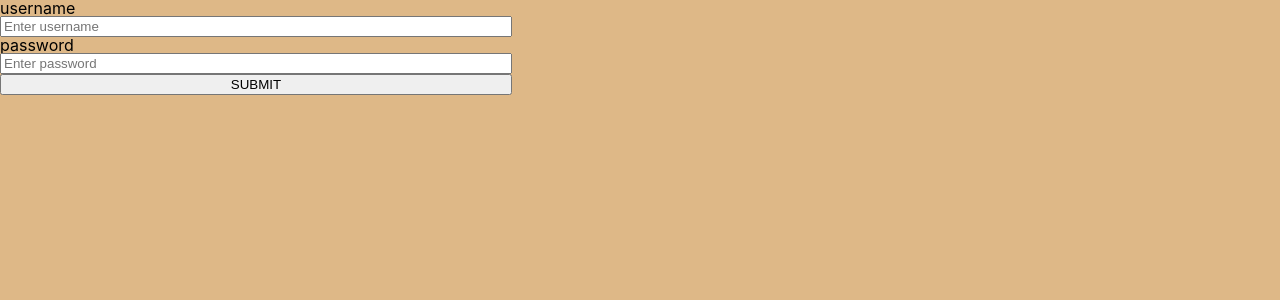
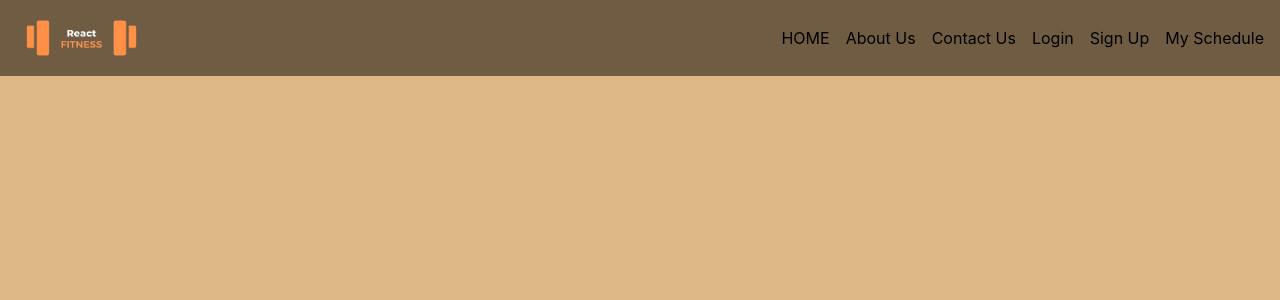
Before and after one commit to CamilaCastro98/Gestor_de_turnos, a React (Vite) app in the folder front/vite-project/: page / in a window 1280 px wide. Shown: the top 300 px of the page. Built offline with nearby package versions, Linux system fonts and the light colour scheme.

Commit message:
Enrutar app y aplicar navigation a register y login

```diff
--- a/front/vite-project/package.json
+++ b/front/vite-project/package.json
@@ -12,7 +12,8 @@
   "dependencies": {
     "formik": "^2.4.6",
     "react": "^18.2.0",
-    "react-dom": "^18.2.0"
+    "react-dom": "^18.2.0",
+    "react-router-dom": "^6.23.1"
   },
   "devDependencies": {
     "@types/react": "^18.2.66",
--- a/front/vite-project/src/App.jsx
+++ b/front/vite-project/src/App.jsx
@@ -4,16 +4,26 @@ import Navbar from './components/Navbar/Navbar'
 import MySchedule from './views/MySchedule/MySchedule'
 import Register from './views/Register/Register'
 import Login from './views/Login/Login'
+import About from './views/About/About'
+import Contact from './views/Contact/Contact'
+import { Routes,Route } from 'react-router-dom'
+import { useLocation } from 'react-router-dom'
 
 function App() {
 
+  const location = useLocation()
+
   return (
     <>
-      {/* < Navbar/> */}
-      {/* < Home /> */}
-      {/* < MySchedule/> */}
-      {/* < Register/> */}
-      < Login/>
+      {location.pathname === "/register" || location.pathname === "/login" ? null : < Navbar/>}
+      <Routes>
+        <Route path="/home" element={< Home />}></Route>
+        <Route path="/about" element={< About />}></Route>
+        <Route path="/contact" element={< Contact />}></Route>
+        <Route path="/schedule" element={< MySchedule />}></Route>
+        <Route path="/register" element={< Register />}></Route>
+        <Route path="/login" element={< Login />}></Route>
+      </Routes>
     </>
   )
 
--- a/front/vite-project/src/components/Navbar/Navbar.jsx
+++ b/front/vite-project/src/components/Navbar/Navbar.jsx
@@ -1,13 +1,17 @@
 import styles from "./Navbar.module.css"
+import { Link } from "react-router-dom"
 
 const Navbar = () => {
     return (
         <nav>
             <img className={styles.logo} src="../src/assets/logo.png" alt="logo" />
             <div className={styles.navbarLinks}>
-                <a href="">About</a>
-                <a href="">Login</a>
-                <a href="">Sign Up</a>
+                <Link to="/home">HOME</Link>
+                <Link to="/about">About Us</Link>
+                <Link to="/contact">Contact Us</Link>
+                <Link to="/login">Login</Link>
+                <Link to="/register">Sign Up</Link>
+                <Link to="/schedule">My Schedule</Link>
             </div>
         </nav>
     )
--- a/front/vite-project/src/main.jsx
+++ b/front/vite-project/src/main.jsx
@@ -1,9 +1,12 @@
 import React from 'react'
 import ReactDOM from 'react-dom/client'
 import App from './App.jsx'
+import {BrowserRouter} from 'react-router-dom'
 
 ReactDOM.createRoot(document.getElementById('root')).render(
   <React.StrictMode>
-    <App />
+    <BrowserRouter>
+        <App />
+    </BrowserRouter>
   </React.StrictMode>,
 )
--- a/front/vite-project/src/views/Login/Login.jsx
+++ b/front/vite-project/src/views/Login/Login.jsx
@@ -1,14 +1,18 @@
 import axios from "axios"
 import {Formik,Field,Form,ErrorMessage} from "formik"
 import validateLogin from "../../helpers/validations/login"
+import { useNavigate } from "react-router-dom"
 
 
 const Login = () => {
 
-    const sendRequest = async (values) => {
+    const navigate = useNavigate()
+
+    const handleOnSubmit = async (values) => {
         try {
            await axios.post("http://localhost:3000/users/login",values)
            alert("Your are logged in!")
+           navigate("/home")
         } catch(error) {
             if (error.response && error.response.data && error.response.data.error) {
                 alert("Error: " + error.response.data.error);
@@ -27,7 +31,7 @@ const Login = () => {
                 password: ""
             }}
             validate={validateLogin}
-            onSubmit={sendRequest}>
+            onSubmit={handleOnSubmit}>
                 <Form>
 
                     <label>username</label>
--- a/front/vite-project/src/views/Register/Register.jsx
+++ b/front/vite-project/src/views/Register/Register.jsx
@@ -2,13 +2,16 @@ import axios from "axios"
 import {Formik,Field,Form,ErrorMessage} from "formik"
 import validations from "../../helpers/validations/register"
 import styles from "./Register.module.css"
+import { useNavigate } from "react-router-dom"
 
 const Register = () => {
 
-    const sendRequest = async (values) => {
+    const navigate = useNavigate()
+
+    const handleOnSubmit = async (values) => {
         try {
            await axios.post("http://localhost:3000/users/register",values)
-           alert("User created succesfully!")
+           navigate("/home")
         } catch(error) {
                 if (error.response && error.response.data && error.response.data.error) {
                         alert("Error: " + error.response.data.error);
@@ -32,7 +35,7 @@ const Register = () => {
             }}
             validate={validations}
             onSubmit={(values, { setSubmitting }) => {
-                sendRequest(values);
+                handleOnSubmit(values);
                 setSubmitting(false);
               }}>
                 <Form className="styles.form">
--- a/front/vite-project/src/views/Register/Register.module.css
+++ b/front/vite-project/src/views/Register/Register.module.css
@@ -3,6 +3,7 @@ body {
 }
 
 form {
+    padding-top: 20vw;
     display: flex;
     flex-direction: column;
     width: 40%;
```
Also changed, not shown: front/vite-project/src/views/About/About.jsx (added), front/vite-project/src/views/Contact/Contact.jsx (added), 1 other file (tests, documents, lock files or other folders).
